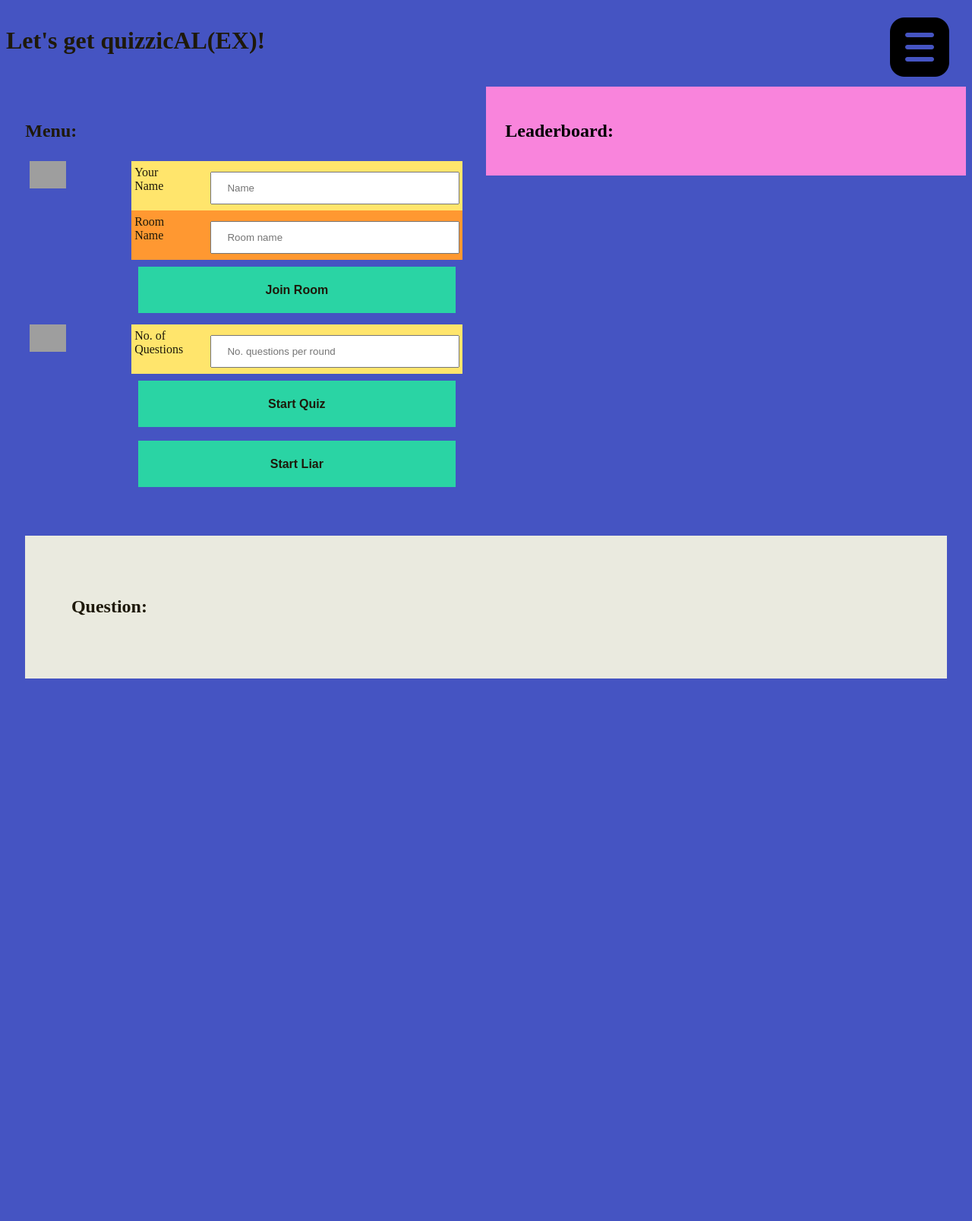
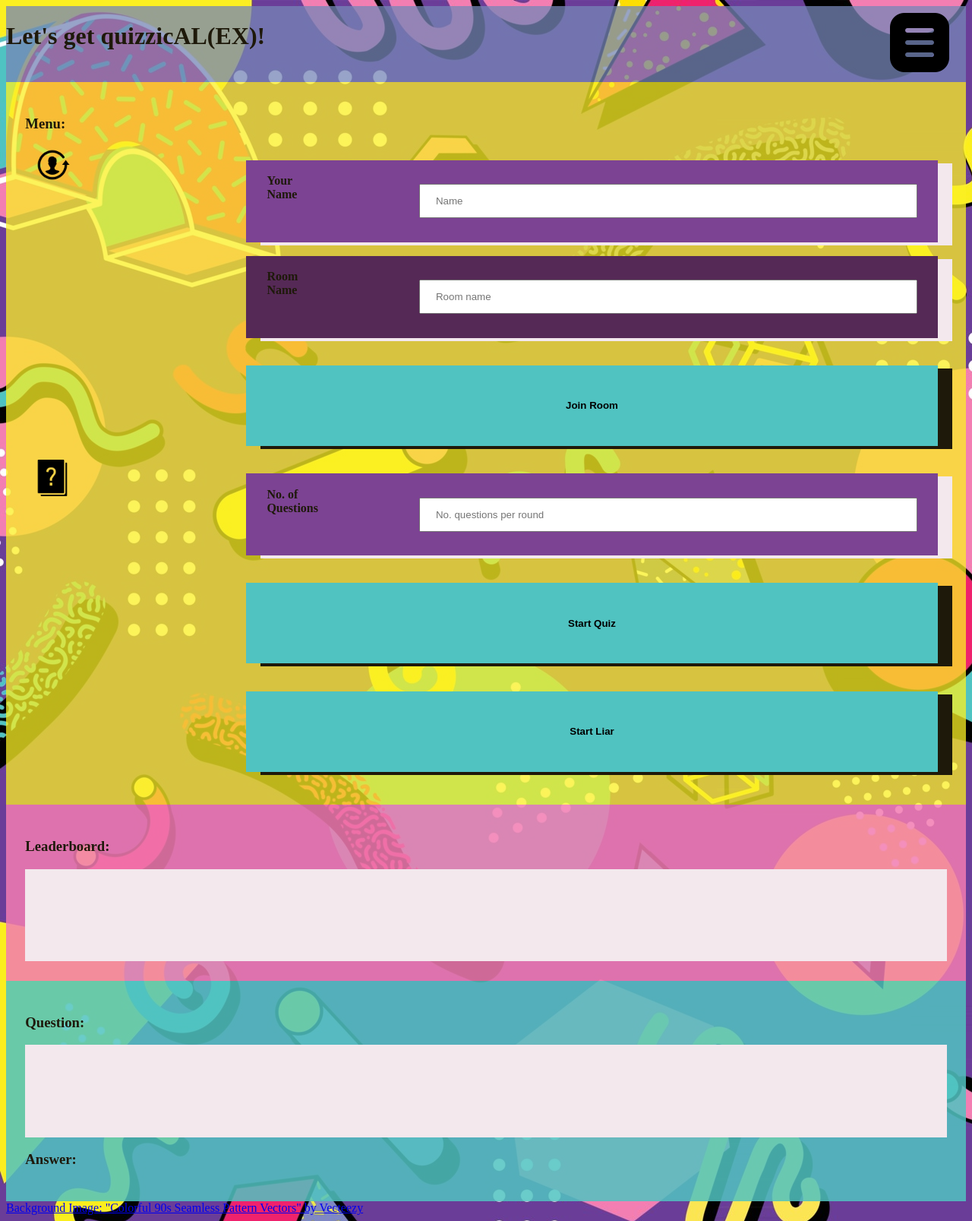
Before and after one commit to alexsleat/triviaweb, a Flask app: template templates/index.html in a window 1280 px wide. Shown: the whole page at 76% size. Before the commit the page ends 893 px from the top, so only its background shows below. Run offline with Flask 2, Linux system fonts and the light colour scheme; the template is opened without the code that fills it, so the values that code supplies are empty; some libraries are stand-ins or nearby versions; grey boxes are pictures that could not be loaded.

Commit message:
update look, for better flow

```diff
--- a/static/triviastyle.css
+++ b/static/triviastyle.css
@@ -1,68 +1,84 @@
 
-
-.unused{
-    color: #F5B598;
-    color: #3097CD;
-    color: #FF9831;
-    color: #4554C2;
-    color: #EAEADF;
-    color: #FA8AB2;
-    color: #1E190A;
-    color: #64C32C;
-    color: #FFE56C;
-    color: #E55A46;
+:root {
+    --rebecca-purple: hsla(270, 43%, 42%, 1);
+    --maximum-blue-green: hsla(179, 49%, 54%, 1);
+    --maximum-blue-green-75: hsla(179, 49%, 54%, 0.85);
+    --glaucous: hsla(225, 31%, 59%, 1);
+    --glaucous-75: hsla(225, 31%, 59%, .75);
+    --lavender-blush: hsla(333, 31%, 93%, 1);
+    --aureolin: hsla(57, 96%, 56%, 1);
+    --aureolin-75: hsla(57, 96%, 56%, 0.75);
+    --razzmatazz: hsla(338, 80%, 52%, 1);
+    --persian-pink: hsla(333, 83%, 72%, 1);
+    --persian-pink-75: hsla(333, 83%, 72%, 0.85);
+    --liberty: hsla(235, 37%, 47%, 1);
+    --maximum-purple: hsla(283, 37%, 42%, 1);
+    --palatinate-purple: hsla(299, 35%, 25%, 1);
+    --dark-text: #1E190A;
 }
 
 
+
 body {
-    background-color: #4554C2;
-    color: #1E190A;
+    background-color: var(--rebecca-purple);
+    background-image: url("bg.jpg");
+    background-repeat: repeat;
+    color: var(--dark-text);
+    font-size: 16px;
 }
 
-#top_row{
-    display: block;
-    width: 100%;
-    display: inline-block;
+.header{
+    background-color: var(--glaucous-75);
+}
+
+.main_zone{
+    background-color: var(--maximum-blue-green-75);
+}
+
+.menubar{
+    background-color: var(--aureolin-75);
+    width: 96%;
+    margin: 0;
+    padding: 2%;
 }
 
 #menu-button{
     text-align: right;
 }
-#menu {
-    display: block;
-    width: 46%;
-    float: left;
-    margin: 0%;
-    padding:2%;
-
-}
 
 input[type=text] {
   width: 100%;
-  padding: 12px 20px;
-  margin: 8px 0;
+  padding: 2% 3%;
+  margin: 2% 0;
   box-sizing: border-box;
 }
 
 .col-25 {
     float: left;
     width: 23%;
-    margin-top: 6px;
     margin-left: 1%;
   }
 
 .col-75 {
     float: left;
     width: 75%;
-    margin-top: 6px;
 }
 
 .rowl {
-    background-color: #FFE56C;
+    background-color: var(--maximum-purple);
+    padding: 2%;
+    margin: 2% 0%;
+    font-weight: bold;
+    filter: drop-shadow(1.5vw 0.5vh 0px var(--lavender-blush));
 }
 .rowd {
-    background-color: #FF9831;
+    background-color: var(--palatinate-purple);
+    padding: 2%;
+    margin: 2% 0%;
+    font-weight: bold;
+    filter: drop-shadow(1.5vw 0.5vh 0px var(--lavender-blush));
 }
+
 /* Clear floats after the columns */
 .row:after {
     content: "";
@@ -71,23 +87,22 @@ input[type=text] {
 }
 
 .menu_submit {
-    background-color: #2ad4a4; /* Green */
+    background-color: var(--maximum-blue-green);
     border: none;
-    color: #1E190A;
     padding: 5%;
-    margin: 2%;
+    margin: 2% 0%;
     text-align: center;
     text-decoration: none;
     display: inline-block;
-    font-size: 16px;
     font-weight: bold;
-    width: 96%;
+    width: 100%;
+    filter: drop-shadow(1.5vw 0.5vh 0px var(--dark-text));
 }
 
 .menu_submit:disabled {
     background-color: #748781; /* Green */
     border: none;
-    color: #1E190A;
+    color: var(--dark-text);
     padding: 5%;
     margin: 2%;
     text-align: center;
@@ -99,26 +114,11 @@ input[type=text] {
 }
 
 /* Responsive layout - when the screen is less than 600px wide, make the two columns stack on top of each other instead of next to each other */
-  @media screen and (max-width: 300px) {
+/* @media screen and (max-width: 300px) {
     .col-25, .col-75, input[type=submit] {
         width: 100%;
         margin-top: 0;
     }
-  }
-
-#room_leaderboard{
-    width: 46%;
-    float: left;
-    margin: 0%;
-    padding:2%;
-    background-color: #f984dc; /* Green */
-    border: 1px;
-    border-color: #a7d42a;
-    color: rgb(0, 0, 0);
-    text-align: left;
-    text-decoration: none;
-    font-size: 16px;
-    font-weight: bold;
 }
 
 @media only screen and (max-width: 768px) {
@@ -130,7 +130,16 @@ input[type=text] {
         width: 96%;
         display: inline-block;
     }
+} */
+
+#leaderboard_handler{
+    background-color: var(--persian-pink-75);
+    width: 96%;
+    margin: 0;
+    padding: 2%;
+    display: inline-block;
 }
+
 
 #questions{
     width:96%;
@@ -139,27 +148,27 @@ input[type=text] {
     display: inline-block;
 }
 
-#question_zone{
-    background-color: #EAEADF;
+#question_zone, #room_leaderboard{
+    background-color: var(--lavender-blush);
     padding: 5%;
 }
 
-#selected_answer{
+/* #selected_answer{
     font-weight: bold;
-}
+} */
 
 
 .loading-bar-bg{
-    background-color: #FFE56C;
+    background-color: var(--aureolin);
     height: 30px;
 }
 .loading-bar-bar{
-    background-color: #E55A46;
+    background-color: var(--razzmatazz);
     margin: 5px;
 }
 
 #ans {
-    color: rgb(0, 0, 0);
+    color: var(--dark-text);
     padding: 15px 32px;
     margin: 10px;
     text-align: center;
--- a/templates/index.html
+++ b/templates/index.html
@@ -156,7 +156,7 @@
             socket.on('my_liar_question', function(msg, cb) {
                 q = JSON.parse(msg.data);
 
-                que = "<div id='question'> <h2>Question : " + q[2] + "</h2> </div>";
+                que = "<div id='question'> <h2>" + q[2] + "</h2> </div>";
                 // ans = "<div id='question'> Question : " + q[2] + "</div>";
                 ans = "<form id='liar_ans' method='POST' action='#'>";
                 ans += "<input type='text' class='lie_input' id='user_lie' placeholder='Write your fake answer here!' name='user_lie' >";
@@ -189,10 +189,15 @@
             socket.on('my_leaderboard', function(msg, cb) {
 
                 msg_json = JSON.parse(msg.data);
+                console.log(msg_json);
 
-                text = "<h2>" + username + " in " + room + "</h2><i>Leaderboard:</i> <br><br>";
+                // Sort json data based on points:
+                // msg_json.sort((a, b) => parseFloat(b.price) - parseFloat(a.price));
+
+                // text = "<h3>" + username + " in " + room + "</h3><i>Leaderboard:</i> <br><br>";
+                text = "";
                 for (const [key, value] of Object.entries(msg_json)) {
-                    text += key + " : " + value + "<br>";
+                    text += "<b>" + key + "</b> : " + value + "<br>";
                 }
                 text += "<br>";
                 $('#room_leaderboard').html(text);
@@ -300,7 +305,7 @@
       Current transport is: <b><span id="transport"></span></b><br>
       Average ping/pong latency: <b><span id="ping-pong"></span>ms</b>
     </p> -->
-    <div id="header" class="row">
+    <div id="header" class="row header">
         <div id="title" class="col-75">
             <h1>Let's get quizzic<b>AL(EX)</b>!</h1>
         </div>
@@ -314,7 +319,7 @@
     <div id="top_row">
 
         <div id="menu" class="menubar">
-            <h2>Menu:</h2>
+            <h3>Menu:</h3>
             <div class="row">
                 <div id="room_menu-button" class="col-25">
                     <a href="#" class="room_menu-toggler">
@@ -374,21 +379,21 @@
         <!-- <h2>Receive:</h2>
         <div id="log"></div> -->
 
-
-        <div id="room_leaderboard" class="menubar">
-            <h2>Leaderboard:</h2>
+        <div id="leaderboard_handler">
+            <h3>Leaderboard:</h3>
+            <div id="room_leaderboard" ></div>
         </div>
 
     </div>
 
     <!-- <h2>Room Details:</h2> -->
 
-    <div id="questions">
-        <div id="question_zone">
-            <h2>Question:</h2>
-        </div>
+    <div id="questions" class="main_zone">
+        <h3>Question:</h3>
+        <div id="question_zone" ></div>
         <div id="room_stats"></div>
-        <div id="answer_zone"></div>
+        <h3>Answer:</h3>
+        <div id="answer_zone" ></div>
     </div>
 
     <!-- <div id="game_splash_screen" class="white-popup mfp-with-anim mfp-hide">
@@ -398,5 +403,9 @@
         Only for show. He who searches for meaning here will be sorely disappointed.
 
     </div> -->
+
+    <div id="footer">
+        <a href="https://www.vecteezy.com/vector-art/2859080-colorful-90s-seamless-pattern">Background Image: "Colorful 90s Seamless Pattern Vectors" by Vecteezy</a>
+    </div>
 </body>
 </html>
```
Also changed, not shown: other parts of static/triviastyle.css (+14 -12 lines), static/bg.jpg (added), static/change_room.png (added), static/questions.png (added). Lines whose indentation alone changed are shown as unchanged.
